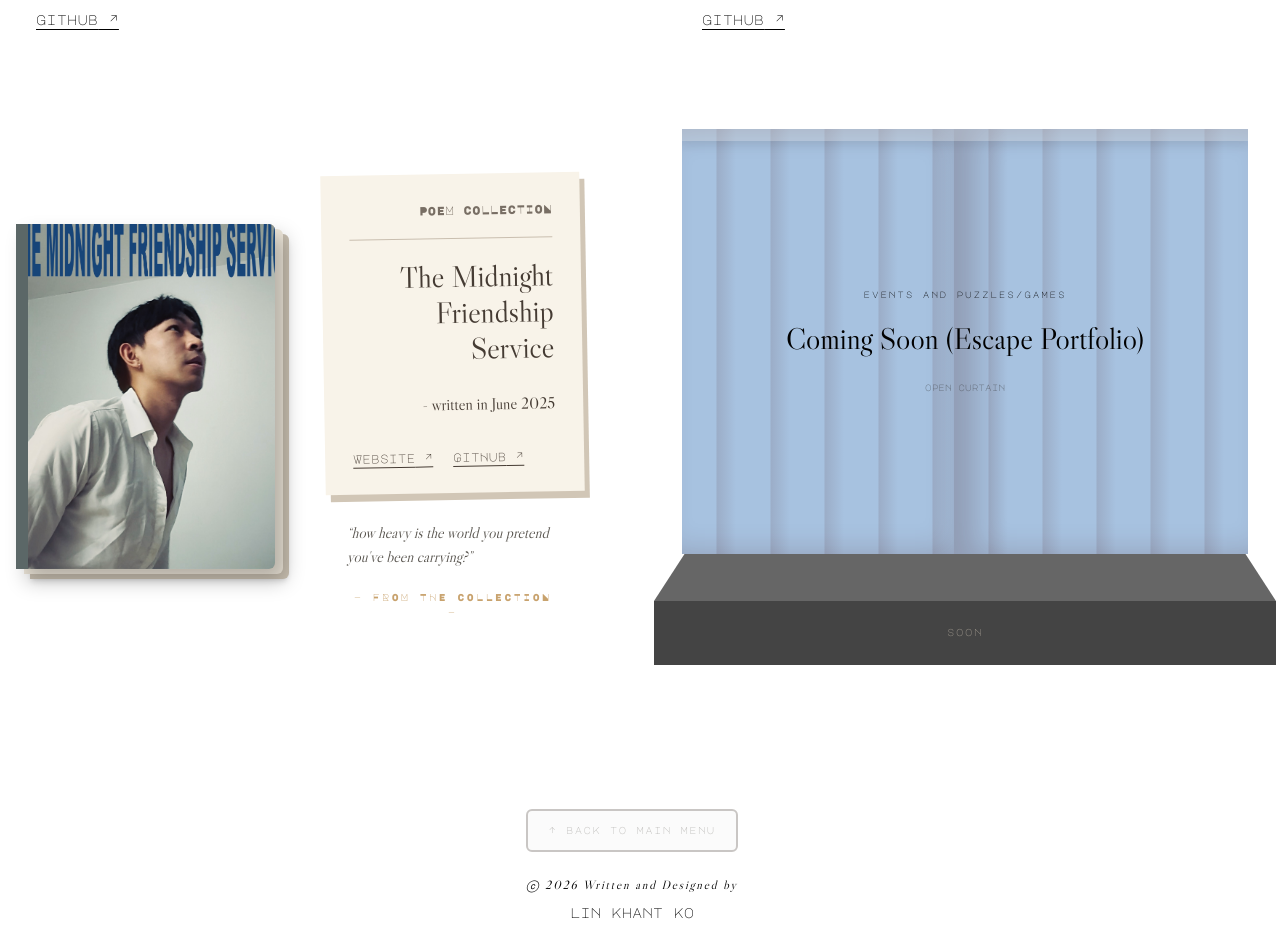
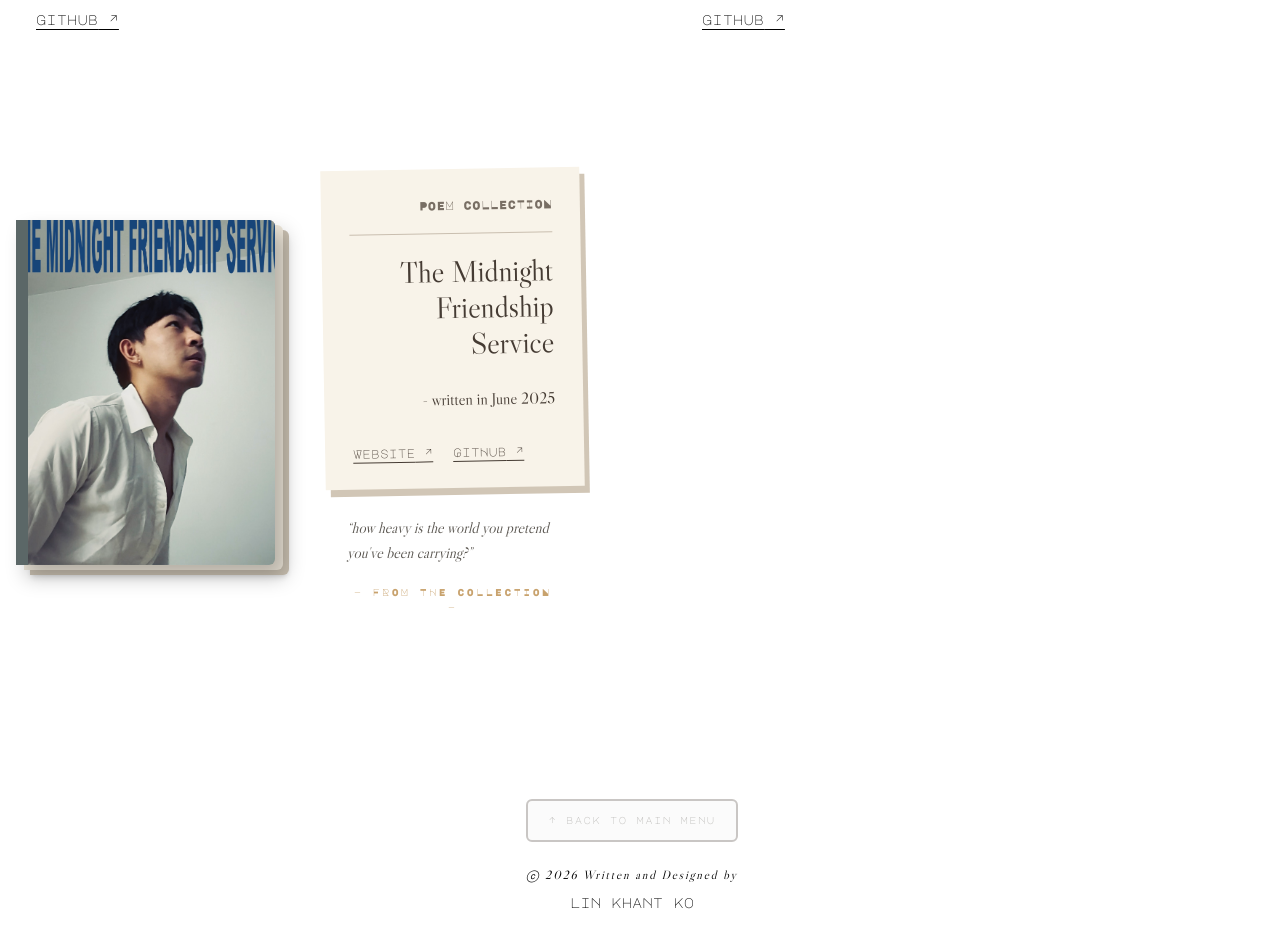
Before and after one commit to Linkhant19/portfolio, a React (Vite) app: page / in a window 1280 px wide. Shown: the part 3640-4566 px from the top of the page. Built offline with nearby package versions, Linux system fonts and the light colour scheme.

Commit message:
minor fixes after review

```diff
--- a/src/components/portfolio/EventStage.jsx
+++ b/src/components/portfolio/EventStage.jsx
@@ -277,12 +277,12 @@ export default function EventStage({ project }) {
 
                             <p
                                 className="
-                                    mt-6 font-major-mono
+                                    mt-10 font-major-mono
                                     text-[9px]
-                                    text-[#333333]/70
+                                    text-black
                                 "
                             >
-                                open curtain
+                                click to open curtain / <br /> click below to enter experience
                             </p>
                         </div>
                     </div>
@@ -340,7 +340,7 @@ export default function EventStage({ project }) {
                                 to={`/projects/${project.slug}`}
                                 className="
                                     font-major-mono
-                                    text-[12px]
+                                    text-[17px]
                                     tracking-[0.16em]
                                     text-[#F5E8D3]
                                     transition-opacity
--- a/src/data/projects.js
+++ b/src/data/projects.js
@@ -162,7 +162,7 @@ export const projects = [
         links: [
             {
                 label: "github",
-                url: "https://linkhant19.github.io/ShadowsOfYou",
+                url: "https://github.com/Linkhant19/portfolio",
             },
         ],
         image: PortfolioGif,
@@ -203,20 +203,20 @@ export const projects = [
     },
 
     // I want to make an escape room out of this website, hiding codes and letters on the webpage and lead somewhere
-    {
-        id: "coming-soon",
-        title: "Coming Soon (Escape Portfolio)",
-        characterIds: ["puzzleDesigner", "developer"],
-        category: "event",
-        order:
-        {
-            developer: 10,
-            puzzleDesigner: 4,
-        },
-        presentation: "stage",
-        description: "This portfolio website is not as it seems 👀. I am in progress of adding escape room puzzle elements to this website.",
-        image: PortfolioGif,
-    },
+    // {
+    //     id: "coming-soon",
+    //     title: "Coming Soon (Escape Portfolio)",
+    //     characterIds: ["puzzleDesigner", "developer"],
+    //     category: "event",
+    //     order:
+    //     {
+    //         developer: 10,
+    //         puzzleDesigner: 4,
+    //     },
+    //     presentation: "stage",
+    //     description: "This portfolio website is not as it seems 👀. I am in progress of adding escape room puzzle elements to this website.",
+    //     image: PortfolioGif,
+    // },
 
     {
         id: "commute-beat",
```
